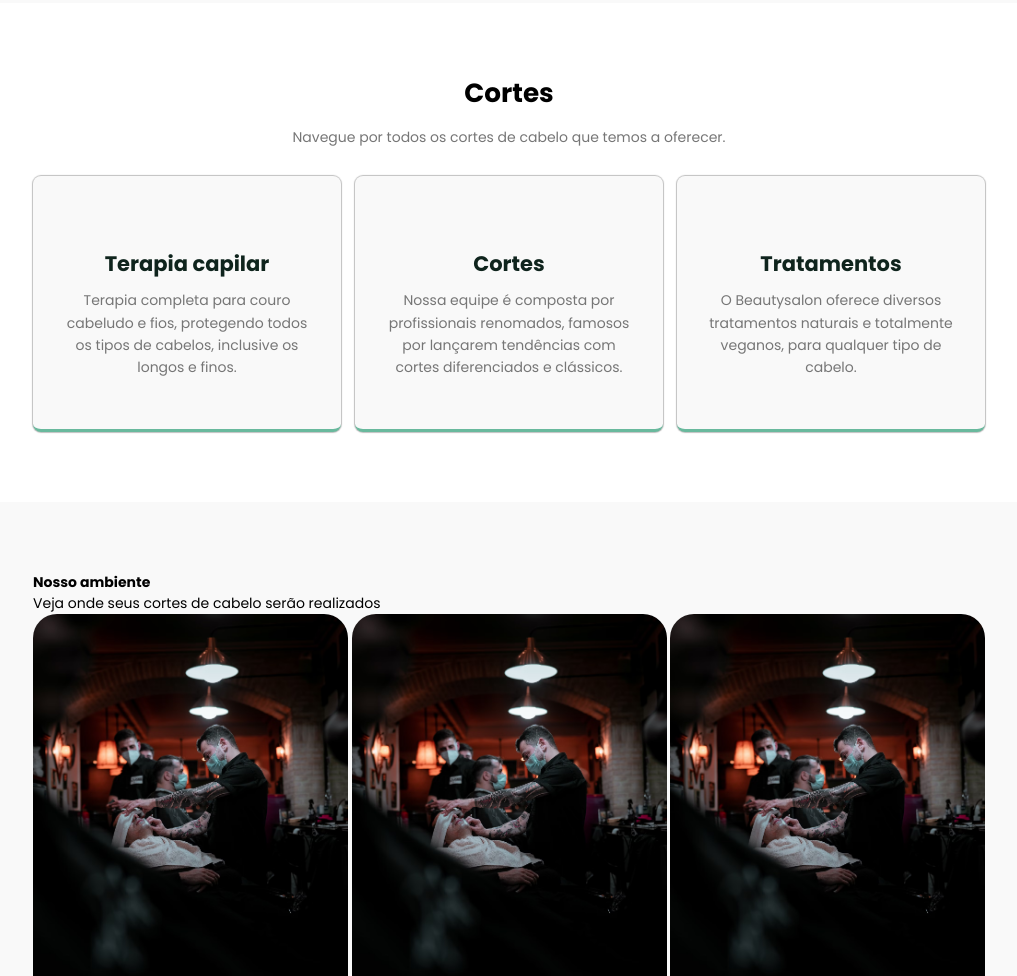
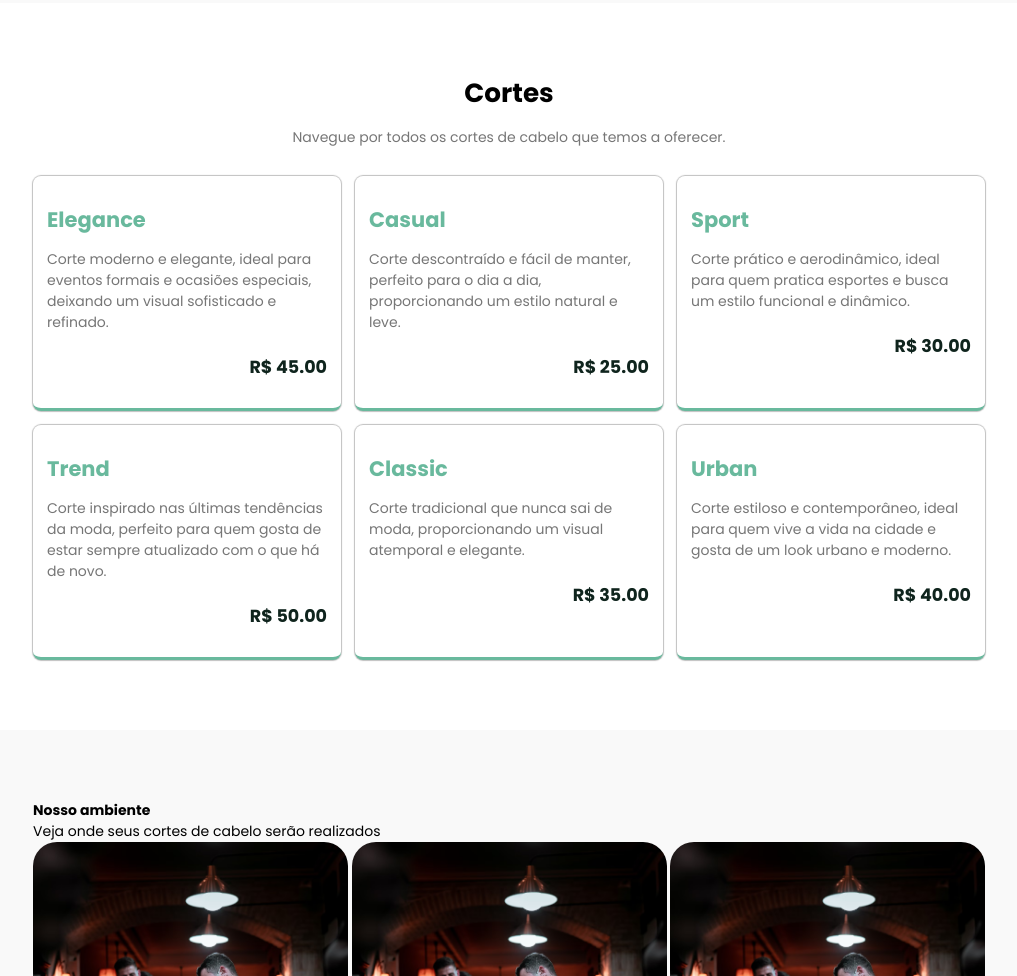
Before and after one commit to DamasoMagno/barber, a plain HTML site: page index.html in a window 1280 px wide. Shown: the part 1928-2904 px from the top of the page, without its empty margins (131-1148 px from the left). Drawn offline with Linux system fonts and the light colour scheme.

Commit message:
feat: Cuts

```diff
--- a/index.html
+++ b/index.html
@@ -115,23 +115,71 @@
         <p>Navegue por todos os cortes de cabelo que temos a oferecer.</p>
 
         <div class="cuts_list">
-          <div class="service">
-            <strong class="name">Terapia capilar</strong>
-            <p class="description">Terapia completa para couro cabeludo e fios, protegendo todos os tipos de cabelos,
-              inclusive os longos e finos.</p>
+          <div class="cut">
+            <header>
+              <strong>Elegance</strong>
+            </header>
+            <p>Corte moderno e elegante, ideal para eventos formais e ocasiões especiais, deixando um visual sofisticado
+              e refinado.</p>
+            <footer>
+              <span>R$ 45.00</span>
+            </footer>
           </div>
 
-          <div class="service">
-            <strong>Cortes</strong>
-            <p>Nossa equipe é composta por profissionais renomados, famosos por lançarem tendências
-              com cortes diferenciados e clássicos.</p>
+          <div class="cut">
+            <header>
+              <strong>Casual</strong>
+            </header>
+            <p>Corte descontraído e fácil de manter, perfeito para o dia a dia, proporcionando um estilo natural e leve.
+            </p>
+            <footer>
+              <span>R$ 25.00</span>
+            </footer>
           </div>
 
-          <div class="service">
-            <strong>Tratamentos</strong>
-            <p>O Beautysalon oferece diversos tratamentos naturais e totalmente veganos, para
-              qualquer tipo de cabelo.</p>
+          <div class="cut">
+            <header>
+              <strong>Sport</strong>
+            </header>
+            <p>Corte prático e aerodinâmico, ideal para quem pratica esportes e busca um estilo funcional e dinâmico.
+            </p>
+            <footer>
+              <span>R$ 30.00</span>
+            </footer>
           </div>
+
+          <div class="cut">
+            <header>
+              <strong>Trend</strong>
+            </header>
+            <p>Corte inspirado nas últimas tendências da moda, perfeito para quem gosta de estar sempre atualizado com o
+              que há de novo.</p>
+            <footer>
+              <span>R$ 50.00</span>
+            </footer>
+          </div>
+
+          <div class="cut">
+            <header>
+              <strong>Classic</strong>
+            </header>
+            <p>Corte tradicional que nunca sai de moda, proporcionando um visual atemporal e elegante.</p>
+            <footer>
+              <span>R$ 35.00</span>
+            </footer>
+          </div>
+
+          <div class="cut">
+            <header>
+              <strong>Urban</strong>
+            </header>
+            <p>Corte estiloso e contemporâneo, ideal para quem vive a vida na cidade e gosta de um look urbano e
+              moderno.</p>
+            <footer>
+              <span>R$ 40.00</span>
+            </footer>
+          </div>
+
         </div>
     </section>
 
--- a/style.css
+++ b/style.css
@@ -542,6 +542,43 @@ button {
   }
 }
 
+.photos {
+  background-color: var(--background-01);
+}
+
+.photos .content {
+  margin: 0 auto;
+  max-width: 70rem;
+  padding: 5rem 1rem;
+}
+
+.photo_list {
+  display: grid;
+  align-items: center;
+  gap: .25rem;
+}
+
+@media (min-width: 728px) {
+  .photos .content .photo_list {
+    grid-template-columns: repeat(3, 1fr);
+    align-items: center;
+  }
+}
+
+.photo {
+  border-radius: 24px;
+  width: 100%;
+}
+
+.cuts_list {
+  display: grid;
+  gap: 1rem;
+  margin-top: 2rem;
+}
+
+
+/* ========= CUTS ========= */
+
 .cuts {
   background-color: var(--white);
 }
@@ -574,36 +611,37 @@ button {
   }
 }
 
-.photos {
+.cut {
+  background-color: var(--background-02);
+  padding: 2rem 1rem;
+  border-radius: 8px;
+  border-bottom: 3px solid var(--primary);
+  box-shadow: 0 0 1px 1px rgba(0, 0, 0, .25);
+  transition: transform .25s, background-color .25s;
+  display: flex;
+  flex-direction: column;
+}
+
+.cut:hover {
+  transform: scale(1.015);
   background-color: var(--background-01);
 }
 
-.photos .content {
-  margin: 0 auto;
-  max-width: 70rem;
-  padding: 5rem 1rem;
+.cut strong {
+  font-size: 1.5rem;
+  display: block;
+  margin-bottom: 1rem;
+  color: var(--primary);
 }
 
-.cuts_list {
-  display: grid;
-  gap: 1rem;
-  margin-top: 2rem;
+.cut p {
+  color: var(--gray);
 }
 
-.photo_list {
-  display: grid;
-  align-items: center;
-  gap: .25rem;
+.cut footer {
+  text-align: right;
+  margin-top: 1.5rem;
+  font-size: 1.25rem;
+  font-weight: bold;
+  color: var(--dark);
 }
-
-@media (min-width: 728px) {
-  .photos .content .photo_list {
-    grid-template-columns: repeat(3, 1fr);
-    align-items: center;
-  }
-}
-
-.photo {
-  border-radius: 24px;
-  width: 100%;
-}
```
